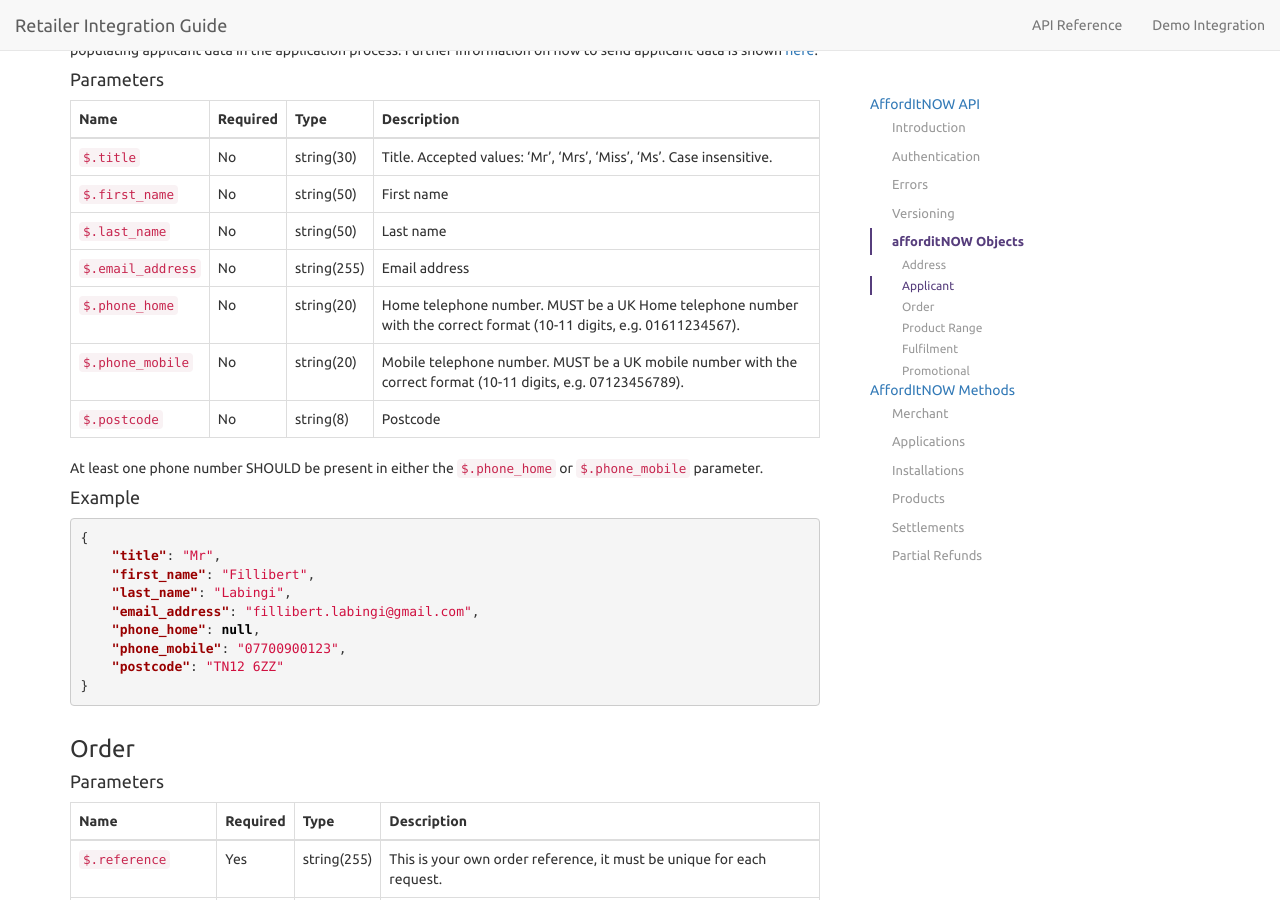
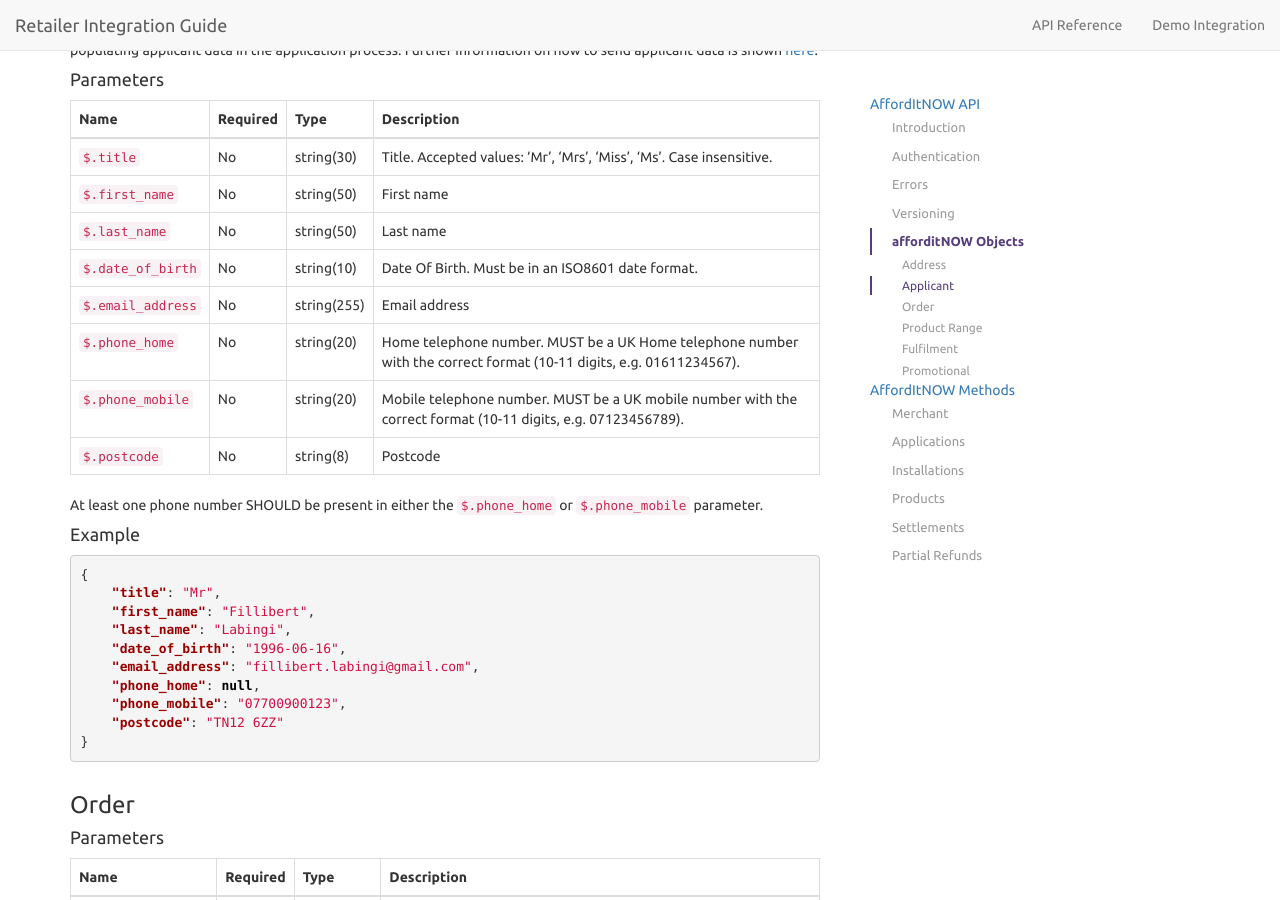
Before and after one commit to PayBreak/retailer-integration-guide, a Jekyll site: the page built from api/index.md, in a window 1280 px wide and 900 px high, scrolled down 3444 px. Built offline with Jekyll 4.4.1, drawn with Linux system fonts in a browser that asks for light colours; nearby versions of some CDN libraries; Markdown is read by kramdown in place of the engine named in the settings.

Commit message:
Added date of birth to Applicant Object

```diff
--- a/_includes/v4/objects.md
+++ b/_includes/v4/objects.md
@@ -43,6 +43,7 @@ Name | Required | Type | Description
 `$.title` | No | string(30) | Title. Accepted values: 'Mr', 'Mrs', 'Miss', 'Ms'. Case insensitive.
 `$.first_name` | No | string(50) | First name
 `$.last_name` | No | string(50) |  Last name
+`$.date_of_birth` | No | string(10) | Date Of Birth. Must be in an ISO8601 date format.
 `$.email_address` | No | string(255) | Email address
 `$.phone_home` | No | string(20) | Home telephone number. MUST be a UK Home telephone number with the correct format (10-11 digits, e.g. 01611234567).
 `$.phone_mobile` | No | string(20) | Mobile telephone number. MUST be a UK mobile number with the correct format (10-11 digits, e.g. 07123456789).
@@ -58,6 +59,7 @@ At least one phone number SHOULD be present in either the `$.phone_home` or
     "title": "Mr",
     "first_name": "Fillibert",
     "last_name": "Labingi",
+    "date_of_birth": "1996-06-16",
     "email_address": "fillibert.labingi@gmail.com",
     "phone_home": null,
     "phone_mobile": "07700900123",
```
